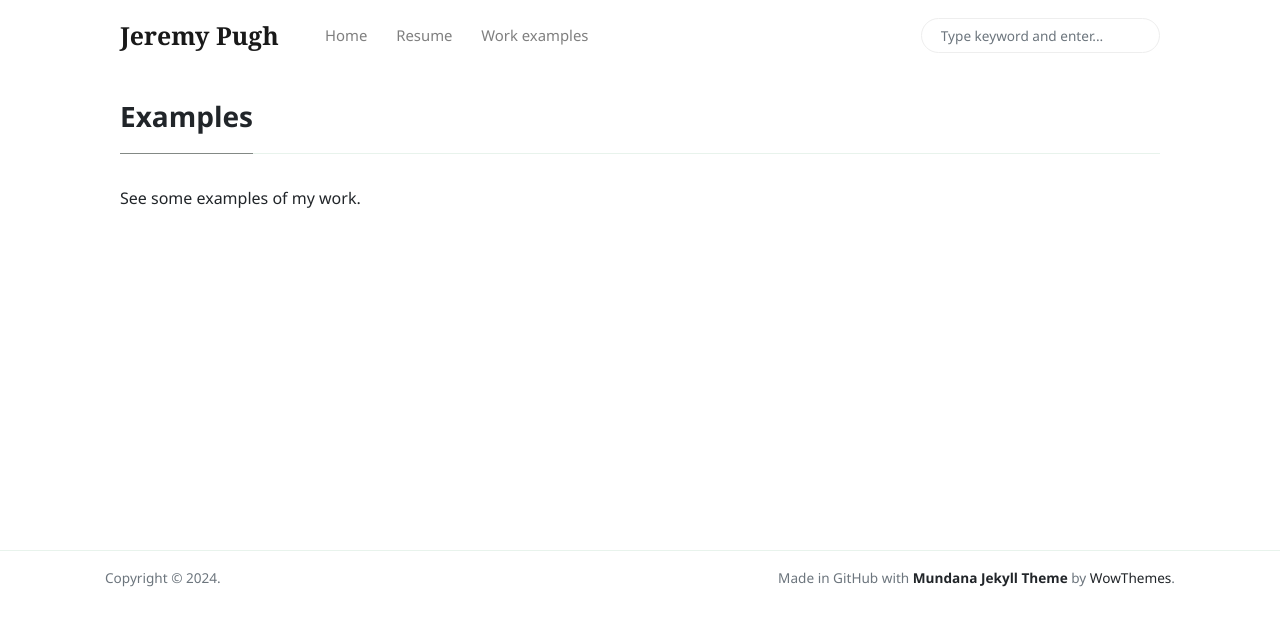
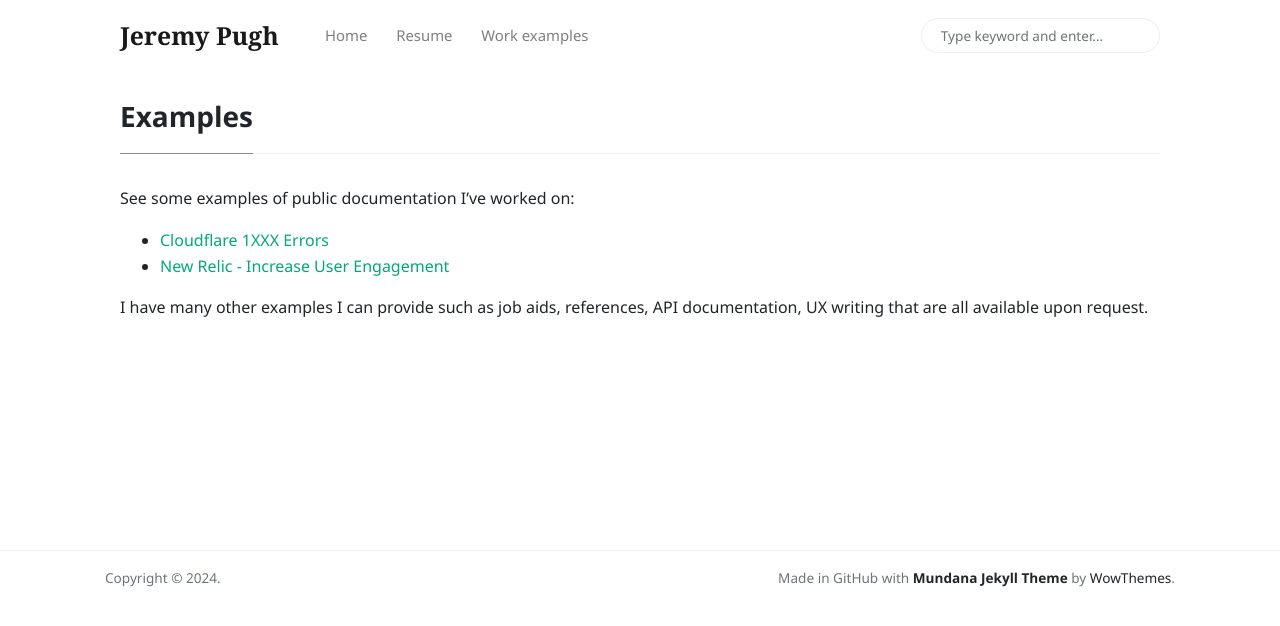
Before and after one commit to stumblefiend/jeremy.pugh, a Jekyll site: the page built from _pages/examples.md, in a window 1280 px wide. Shown: the top 626 px of the page. Built offline with Jekyll 4.4.1, drawn with Linux system fonts in a browser that asks for light colours; nearby versions of some CDN libraries.

Commit message:
Update examples.md

```diff
--- a/_pages/examples.md
+++ b/_pages/examples.md
@@ -3,4 +3,9 @@ title: "Examples"
 permalink: "/examples.html"
 ---
 
-See some examples of my work.
+See some examples of public documentation I've worked on:
+
+- [Cloudflare 1XXX Errors](https://developers.cloudflare.com/support/troubleshooting/cloudflare-errors/troubleshooting-cloudflare-1xxx-errors/)
+- [New Relic - Increase User Engagement](https://docs.newrelic.com/docs/website-performance-monitoring/increase-user-engagement/)
+
+I have many other examples I can provide such as job aids, references, API documentation, UX writing that are all available upon request.
```
